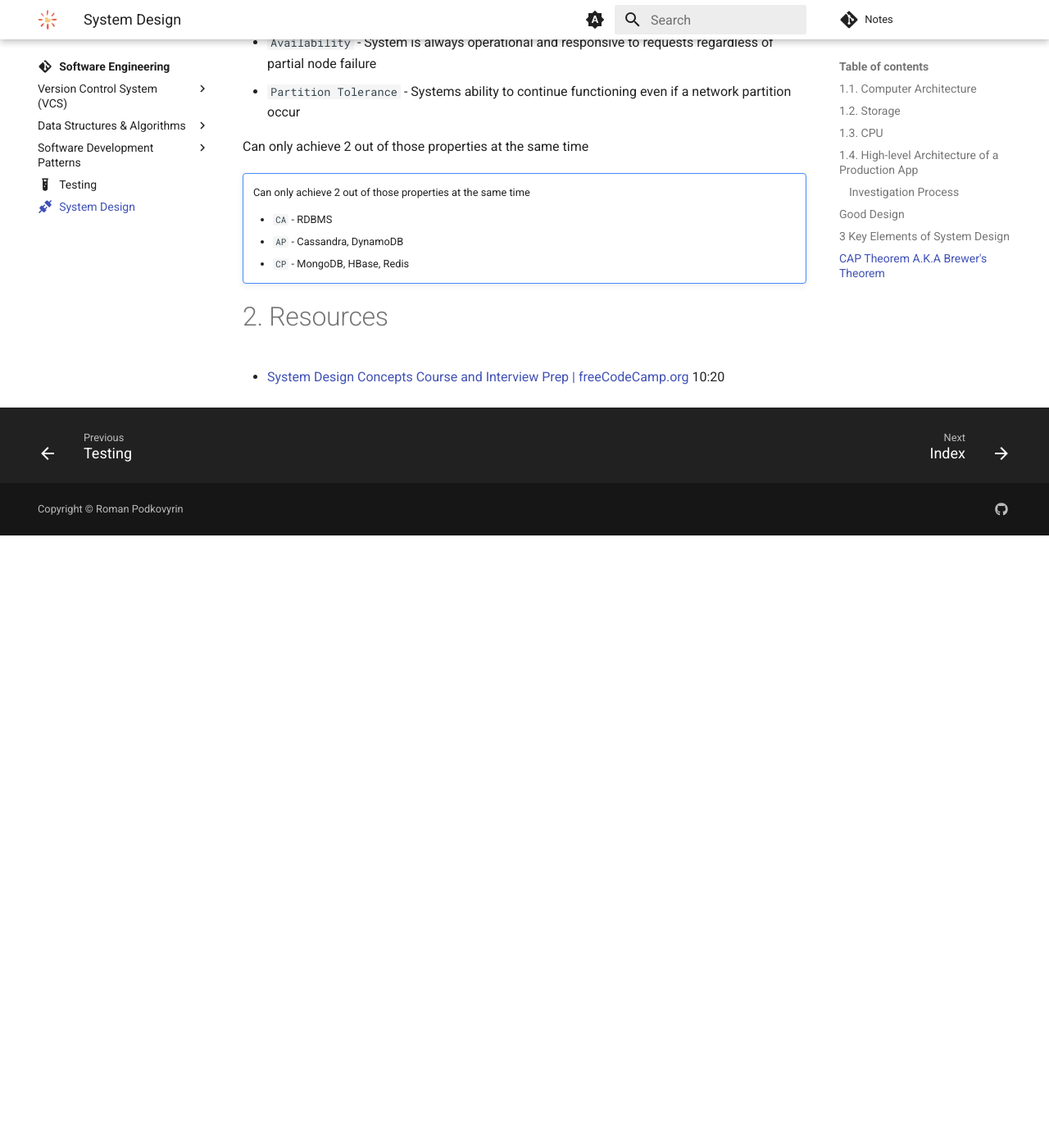
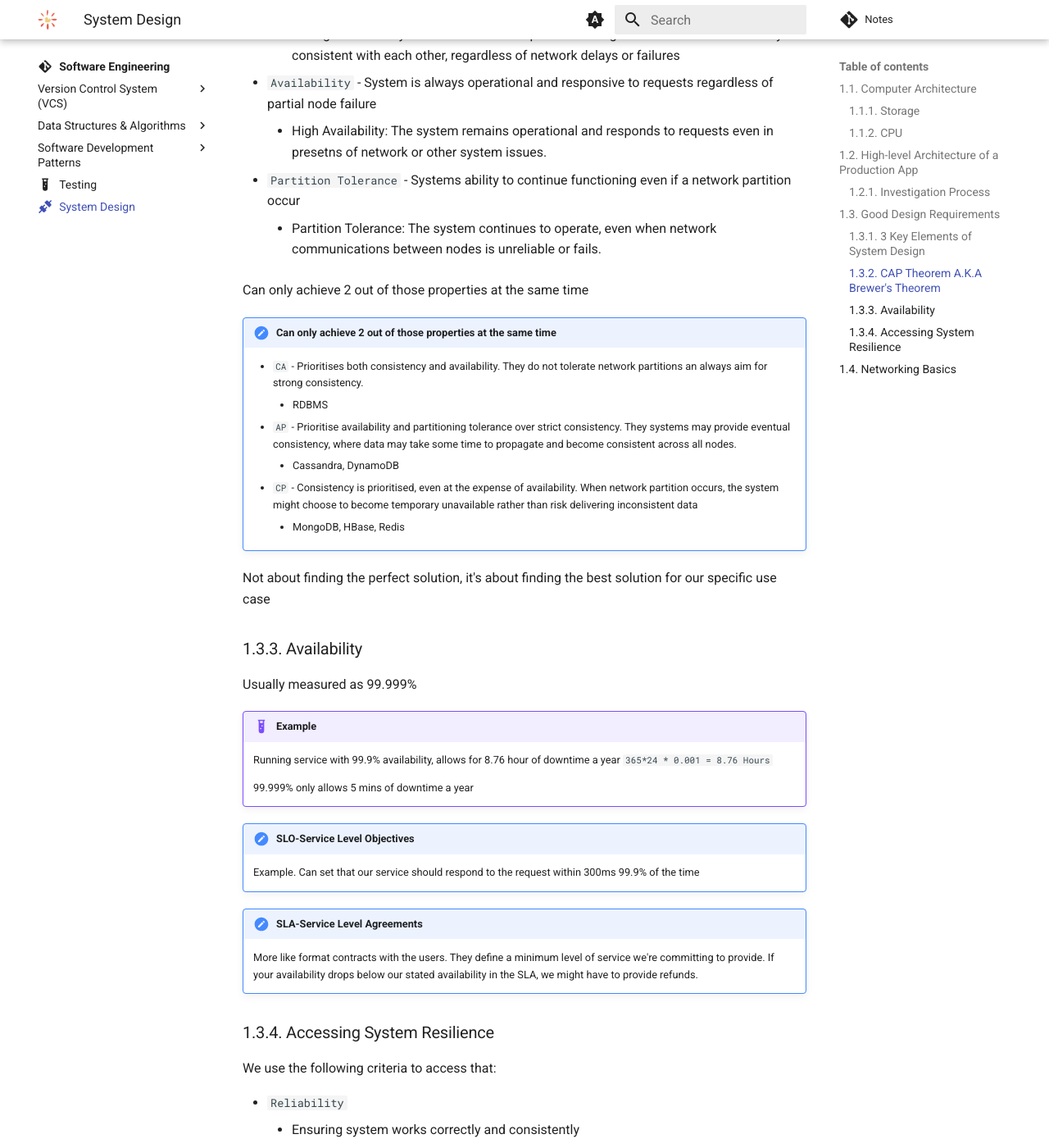
Before and after one commit to RomanPodkovyrin/Notes, an MkDocs documentation site: the page built from docs/architecture/system-design/system-design.md, in a window 1280 px wide and 1400 px high, scrolled down 3611 px. Shown: the whole window at 82% size. Built offline with MkDocs 1.6.1 and Material for MkDocs 9.7.7, drawn with Linux system fonts in a browser that asks for light colours; comment, search, counter and statistics services are not loaded; before the commit the page ends 4264 px from its top, so only the background shows below that; some of the changed text lies outside the part shown.

Commit message:
feat: system notes and read me updates

````diff
--- a/docs/architecture/system-design/system-design.md
+++ b/docs/architecture/system-design/system-design.md
@@ -19,7 +19,7 @@ Computures use bit's (0 or 1) to represent data and commands
 - `TB` - 1024 GBs
 - etc...
 
-## 1.2. Storage
+### 1.1.1. Storage
 
 Arranged from slowest to fastest and largest to smallest possible size:
 
@@ -27,13 +27,13 @@ Arranged from slowest to fastest and largest to smallest possible size:
 - `RAM` - Volatile (loses data without power)
 - `Cache` - Order of CPU looking for data in cache (L1 -> L2 -> L3 -> RAM)
 
-## 1.3. CPU
+### 1.1.2. CPU
 
 Fetches decodes and executes instructions
 
 Can read/write from RAM/Disk/Cache data
 
-## 1.4. High-level Architecture of a Production App
+## 1.2. High-level Architecture of a Production App
 
 ![Stream flow](img/app-architecture-light.excalidraw.svg#only-light)
 ![Stream flow](img/app-architecture-dark.excalidraw.svg#only-dark)
@@ -47,7 +47,7 @@ Can read/write from RAM/Disk/Cache data
     - e.g. DataDog, Sentry, Prometheus
 - `Alert Server` - Accumulates and sends out issue updates either to users or Developer Slack chat for example to inform of an issue
 
-### Investigation Process
+### 1.2.1. Investigation Process
 
 Once Developer were informed of an issue, it needs to be investigated, usually in the following order
 
@@ -56,14 +56,14 @@ Once Developer were informed of an issue, it needs to be investigated, usually i
     - Never use production for this
 3. Release a quick patch, to get things working again
 
-## Good Design
+## 1.3. Good Design Requirements
 
 - `Scalability` - system should grow with it's user base
 - `Maintainability` - making it easier for future devs to maintain and improve our system
 - `Efficiency` - making the best use of our resources
 - `Reliability` - maintains it's composure when things go wrong
 
-## 3 Key Elements of System Design
+### 1.3.1. 3 Key Elements of System Design
 
 - `Moving Data` - ensuring data can flow seamlessly between components, either between user and system of databases. This needs to be optimised for speed and security.
 - `Storing Data` - about understanding:
@@ -76,24 +76,72 @@ Once Developer were informed of an issue, it needs to be investigated, usually i
     - Aggregating log files for analysis
     - Converting user input into a different format
 
-## CAP Theorem A.K.A Brewer's Theorem
+### 1.3.2. CAP Theorem A.K.A Brewer's Theorem
+
+Assumes distributed system
 
 ![](img/cap-light.excalidraw.svg#only-light){width=400}
 ![](img/cap-dark.excalidraw.svg#only-dark){width=400}
 
 - `Consistency` - Ensures all nodes in the distributed system have the same data at the same time. Change in one node should also be reflected in all nodes.
+    - Strong Consistency: All read and writes operations are guaranteed to be immediately consistent with each other, regardless of network delays or failures
 - `Availability` - System is always operational and responsive to requests regardless of partial node failure
+    - High Availability: The system remains operational and responds to requests even in presetns of network or other system issues.
 - `Partition Tolerance` - Systems ability to continue functioning even if a network partition occur
+    - Partition Tolerance: The system continues to operate, even when network communications between nodes is unreliable or fails.
 
 Can only achieve 2 out of those properties at the same time
 
-!!! note ""
-    Can only achieve 2 out of those properties at the same time
+!!! note "Can only achieve 2 out of those properties at the same time"
 
-    - `CA` - RDBMS
-    - `AP` - Cassandra, DynamoDB
-    - `CP` - MongoDB, HBase, Redis
+    - `CA` - Prioritises both consistency and availability. They do not tolerate network partitions an always aim for strong consistency.
+        - RDBMS
+    - `AP` - Prioritise availability and partitioning tolerance over strict consistency. They systems may provide eventual consistency, where data may take some time to propagate and become consistent across all nodes.
+        - Cassandra, DynamoDB
+    - `CP` - Consistency is prioritised, even at the expense of availability. When network partition occurs, the system might choose to become temporary unavailable rather than risk delivering inconsistent data
+        - MongoDB, HBase, Redis
 
+Not about finding the perfect solution, it's about finding the best solution for our specific use case
+
+### 1.3.3. Availability
+
+Usually measured as 99.999%
+
+!!! example "Example"
+    Running service with 99.9% availability, allows for 8.76 hour of downtime a year
+    ```365*24 * 0.001 = 8.76 Hours```
+
+    99.999% only allows 5 mins of downtime a year
+
+
+!!! note "SLO-Service Level Objectives"
+    Example. Can set that our service should respond to the request within 300ms  99.9% of the time
+
+!!! note "SLA-Service Level Agreements"
+    More like format contracts with the users. They define a minimum level of service we're committing to provide. If your availability drops below our stated availability in the SLA, we might have to provide refunds.
+
+### 1.3.4. Accessing System Resilience
+
+We use the following criteria to access that:
+
+- `Reliability`
+    - Ensuring system works correctly and consistently
+- `Fault Tolerance`
+    - How does system handle unexpected failures or attacks
+- `Redundancy`
+    - Having a system backup that takes over when part of the system fails
+- `Speed`
+    - `Throughput` - How much data our system can handle over a certain period of time
+        - Server Throughput is measured in `RPS` requests per second
+        - DB Throughput is measured in `QPS` Queries per second
+        - Data throughput measured in `B/s` Bytes per second
+    - `Latency` - How long it takes to handle a single requests
+
+!!! danger ""
+    When it comes to optimising speed, it often affects the other metric. For example increasing throughput by batching jobs, will decrease latency
+
+## 1.4. Networking Basics
 # 2. Resources
 
 - [System Design Concepts Course and Interview Prep | freeCodeCamp.org](https://www.youtube.com/watch?v=F2FmTdLtb_4) 10:20
+- [CAP Theorem](https://tsaiprabhanj.medium.com/cap-therom-a515a6c4c81e)
````
Also changed, not shown: README.md (+7 -0 lines).
